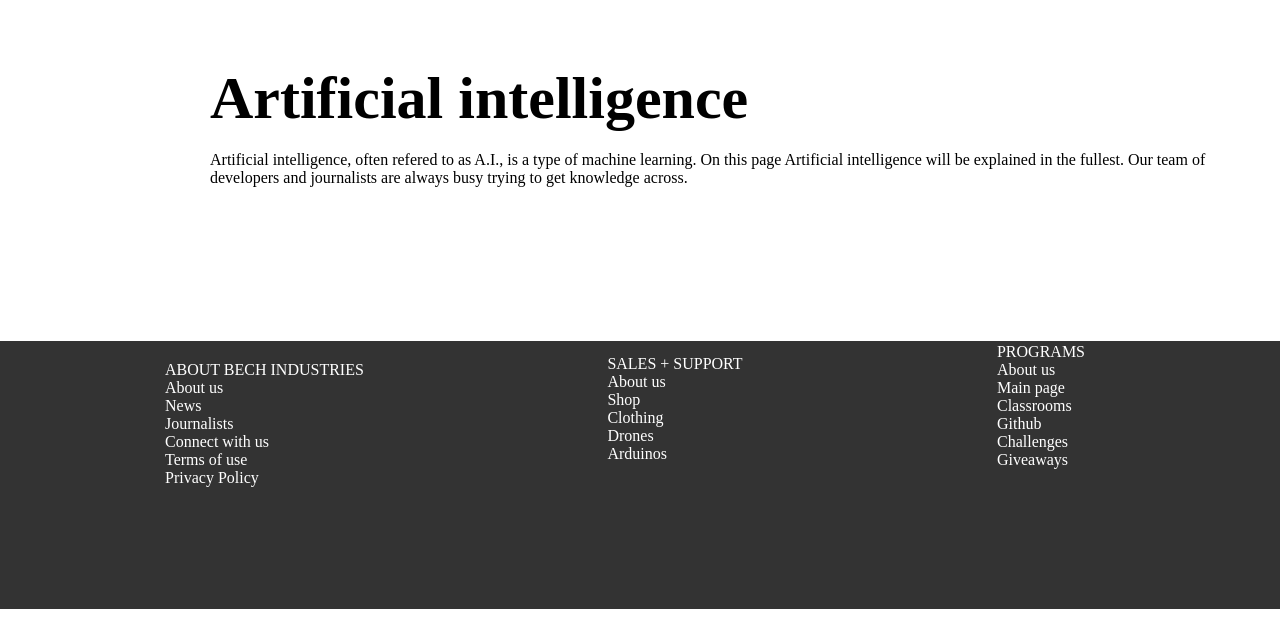
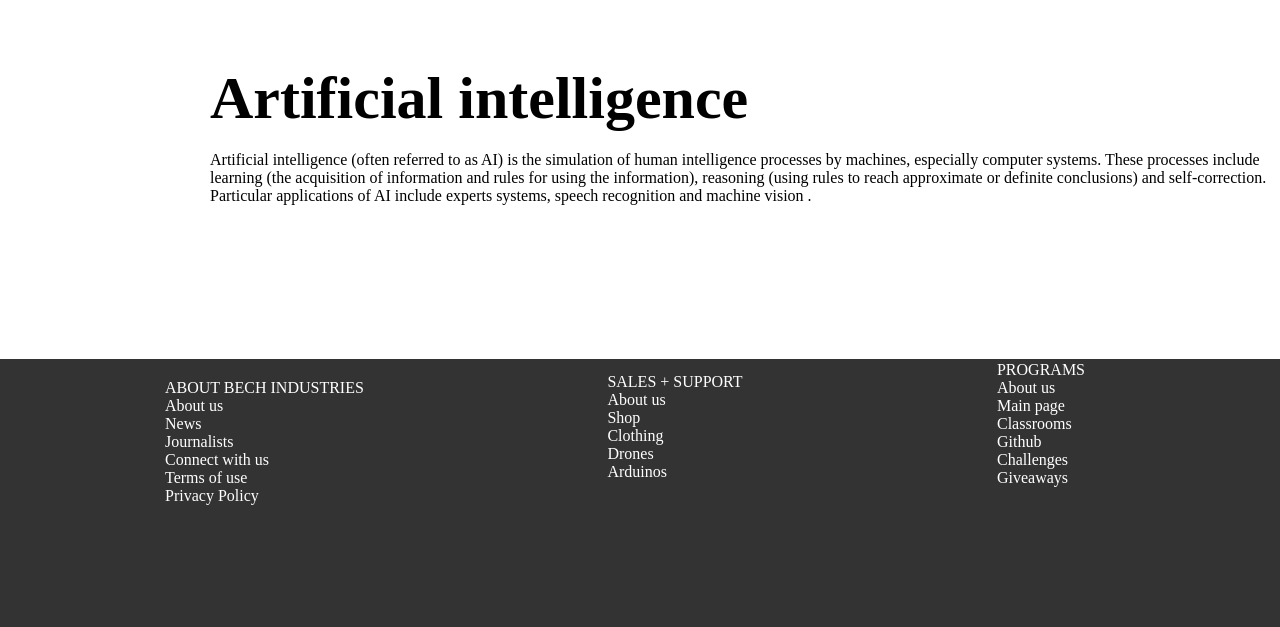
Before and after one commit to Lyor2602/websiteHuts, a plain HTML site: page index.html in a window 1280 px wide. Shown: the part 842-1469 px from the top of the page. Drawn offline with Linux system fonts and the light colour scheme.

Commit message:
Tekst veranderd

```diff
--- a/index.html
+++ b/index.html
@@ -44,8 +44,8 @@
 
       <h1 target="main"> Artificial intelligence </h1>
       <br>
-      <p target="main">Artificial intelligence, often refered to as A.I., is a type of machine learning.
-On this page Artificial intelligence will be explained in the fullest. Our team of developers and journalists are always busy trying to get knowledge across.</pre>
+      <p target="main">Artificial intelligence (often referred to as AI) is the simulation of human intelligence processes by machines, especially computer systems. These processes include learning (the acquisition of information and rules for using the information), reasoning (using rules to reach approximate or definite conclusions) and self-correction. Particular applications of AI include experts systems, speech recognition and machine vision
+.</pre>
 <br><br><br><br><br><br><br><br><br>
 </div>
 <div class="footer">
```
